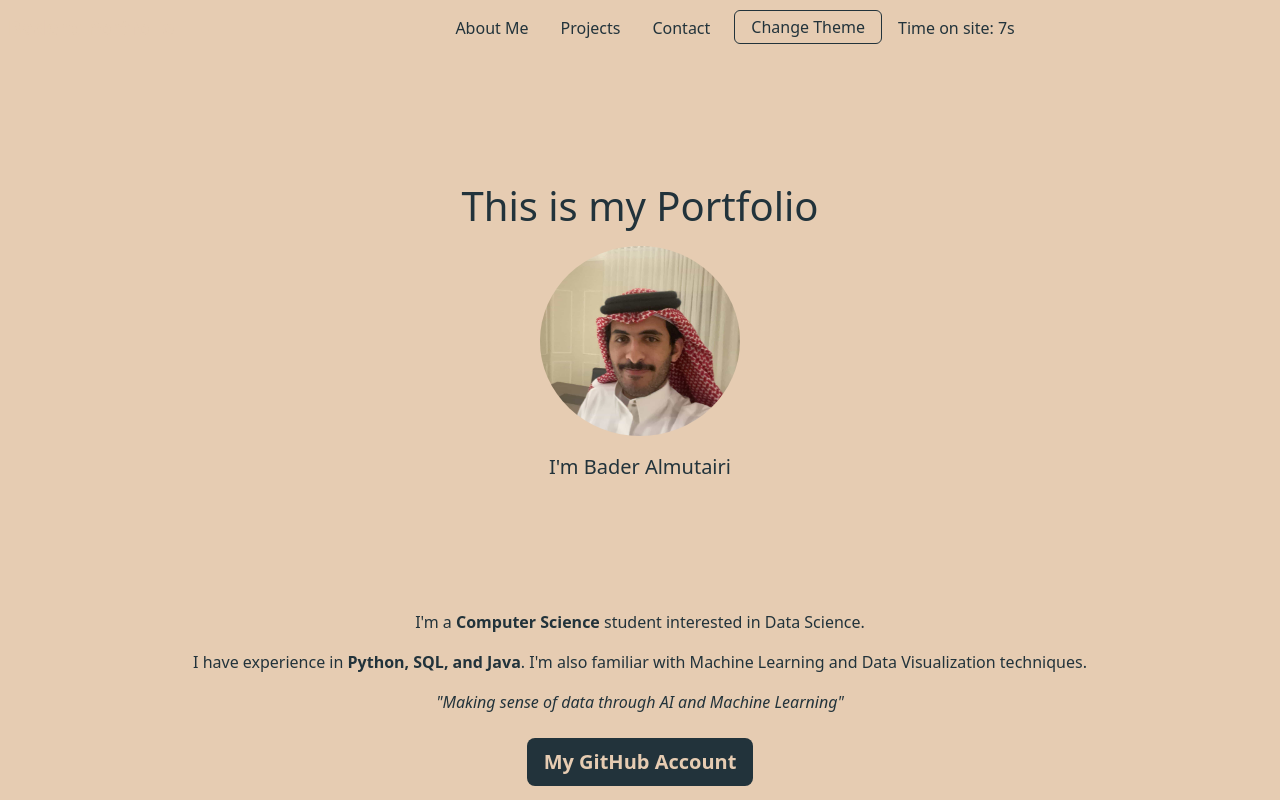
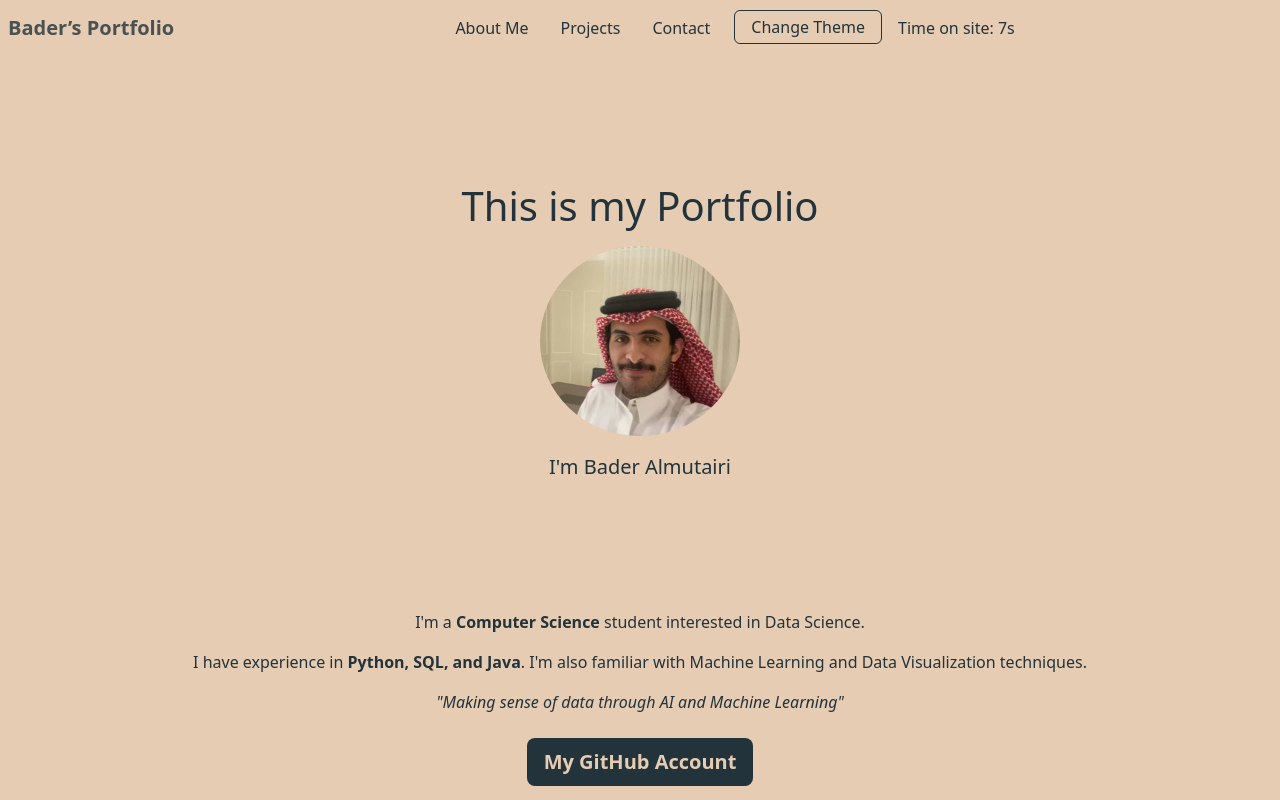
Before and after one commit to Baders-Account/assignment-4, a plain HTML site: page index.html in a window 1280 px wide. In both pictures the pointer is over the link "Bader’s Portfolio". Shown: the top 800 px of the page. Drawn offline with nearby package versions, Linux system fonts and the light colour scheme; no server answers.

Commit message:
hover fixed?

```diff
--- a/css/styles.css
+++ b/css/styles.css
@@ -69,6 +69,14 @@ a {
 .navbar-dark .navbar-nav .nav-link:hover,
 .navbar-dark .navbar-brand:hover {
   color: #e6ccb2 !important;
+}
+
+
+.navbar.navbar-dark.container-fluid .nav-link:hover,
+.navbar.navbar-dark.container-fluid .navbar-brand:hover {
+  color: #22333B !important;
+  opacity: 0.8;
+  transition: color 0.3s ease;
 }
 
 /* CONTACT SECTION */
```
